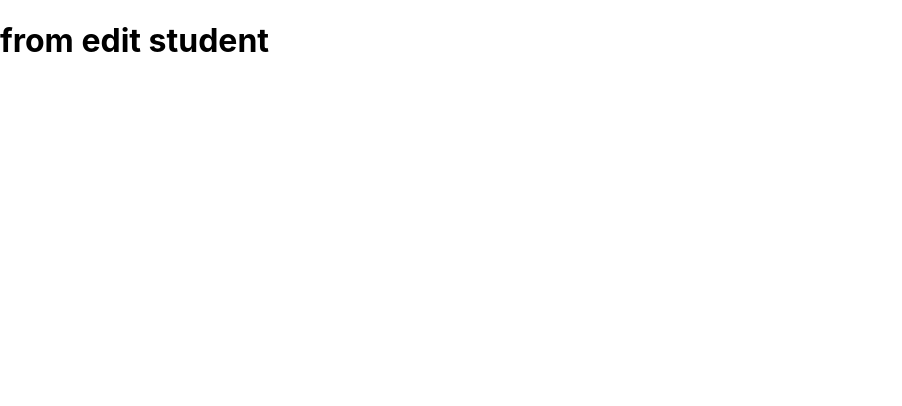
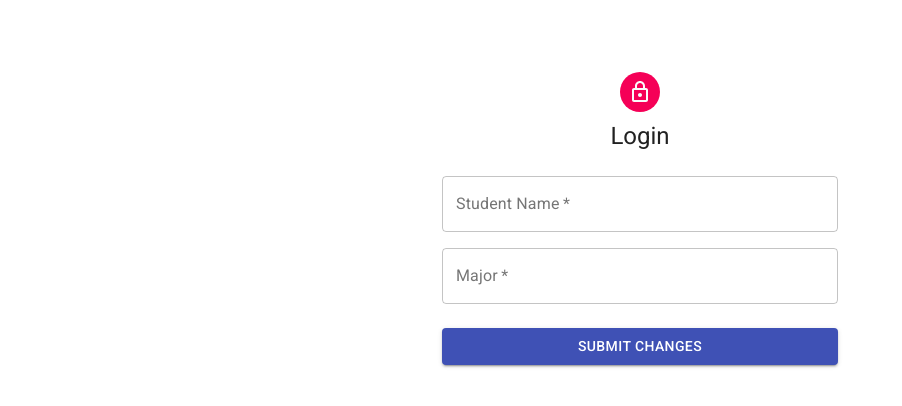
Before and after one commit to mmthatch12/Better-Prof-MyFE, a React (Create React App) app: page /studentlist/edit/1 in a window 1280 px wide. Shown: the top 406 px of the page, without its empty margins (0-902 px from the left). Built offline with nearby package versions, Linux system fonts and the light colour scheme.

Commit message:
repurposed login form for editStudent component, still needs work

```diff
--- a/src/components/Professor/EditStudent.js
+++ b/src/components/Professor/EditStudent.js
@@ -1,13 +1,133 @@
-import React from 'react'
+import React, { useState } from 'react';
+import axios from 'axios'
+
+import Avatar from '@material-ui/core/Avatar';
+import Button from '@material-ui/core/Button';
+import CssBaseline from '@material-ui/core/CssBaseline';
+import TextField from '@material-ui/core/TextField';
+import Link from '@material-ui/core/Link';
+import Grid from '@material-ui/core/Grid';
+import Box from '@material-ui/core/Box';
+import LockOutlinedIcon from '@material-ui/icons/LockOutlined';
+import Typography from '@material-ui/core/Typography';
+import { makeStyles } from '@material-ui/core/styles';
+import Container from '@material-ui/core/Container';
+
+const useStyles = makeStyles(theme => ({
+  '@global': {
+    body: {
+      backgroundColor: theme.palette.common.white,
+    },
+  },
+  paper: {
+    marginTop: theme.spacing(8),
+    display: 'flex',
+    flexDirection: 'column',
+    alignItems: 'center',
+  },
+  avatar: {
+    margin: theme.spacing(1),
+    backgroundColor: theme.palette.secondary.main,
+  },
+  form: {
+    width: '100%', // Fix IE 11 issue.
+    marginTop: theme.spacing(3),
+  },
+  submit: {
+    margin: theme.spacing(3, 0, 2),
+  },
+}));
 
 const EditStudent = (props) => {
-    console.log('props from editstudent', props)
+    const userId = localStorage.getItem('id')
+    const classes = useStyles();
+    const [student, setStudent] = useState({ student_name: '', major: '', user_id: userId})
     const id = props.match.params.id
-    const studentId = props.list.find(student => student.id === parseInt(id) )
+    console.log('student', student)
+    const studentId = props.list.find(student => student.id === parseInt(id))
 
-    return (
-        <h1>from edit student</h1>
-    )
+//   const handleSubmit = e => {
+//       e.preventDefault()
+//     axios.post(`https://better-professor-backend.herokuapp.com/users/login`, login)
+//         .then(res => {
+//             localStorage.setItem('token', res.data.token)
+//             localStorage.setItem('id', res.data.id)
+//             props.history.push('/studentlist')
+//         })
+//         .catch(err => {
+//             console.log(err.response)
+//         })
+//   }
+
+//   const handleChange = e => {
+//       e.preventDefault()
+//       setLogin({ ...login, [e.target.name]: e.target.value})
+//   }
+
+
+  return (
+    <Container component="main" maxWidth="xs">
+      <CssBaseline />
+      <div className={classes.paper}>
+        <Avatar className={classes.avatar}>
+          <LockOutlinedIcon />
+        </Avatar>
+        <Typography component="h1" variant="h5">
+          Login
+        </Typography>
+        <form className={classes.form} noValidate>
+          <Grid container spacing={2}>
+            <Grid item xs={12}>
+              <TextField
+                variant="outlined"
+                required
+                fullWidth
+                id="student_name"
+                label="Student Name"
+                name="student_name"
+                autoComplete="student_name"
+              />
+            </Grid>
+            <Grid item xs={12}>
+              <TextField
+                variant="outlined"
+                required
+                fullWidth
+                name="major"
+                label="Major"
+                type="major"
+                id="major"
+                autoComplete="major"
+              />
+            </Grid>
+          </Grid>
+          <Button
+            type="submit"
+            fullWidth
+            variant="contained"
+            color="primary"
+            className={classes.submit}
+          >
+            Submit Changes
+          </Button>
+        </form>
+      </div>
+    </Container>
+  );
 }
 
 export default EditStudent
+
+
+// function Copyright() {
+//   return (
+//     <Typography variant="body2" color="textSecondary" align="center">
+//       {'Copyright © '}
+//       <Link color="inherit" href="https://material-ui.com/">
+//         Your Website
+//       </Link>{' '}
+//       {new Date().getFullYear()}
+//       {'.'}
+//     </Typography>
+//   );
+// }
```
